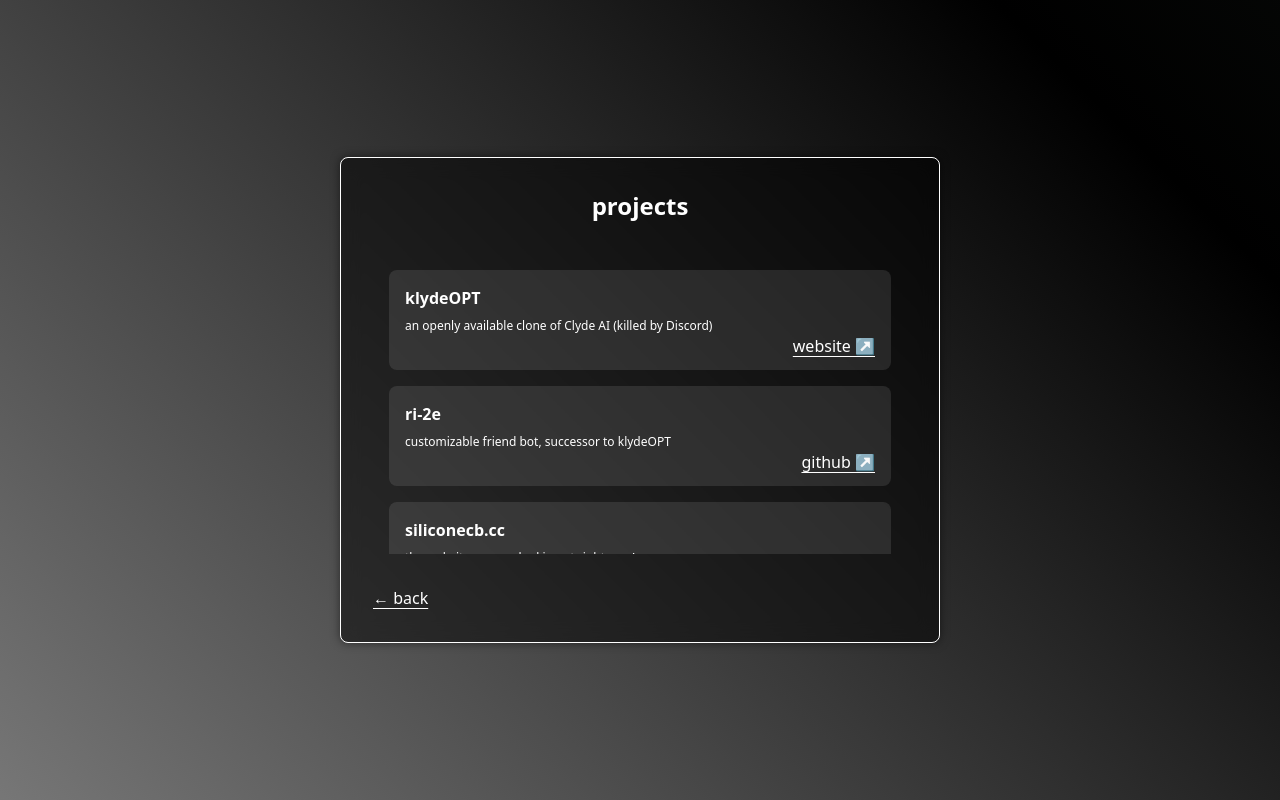
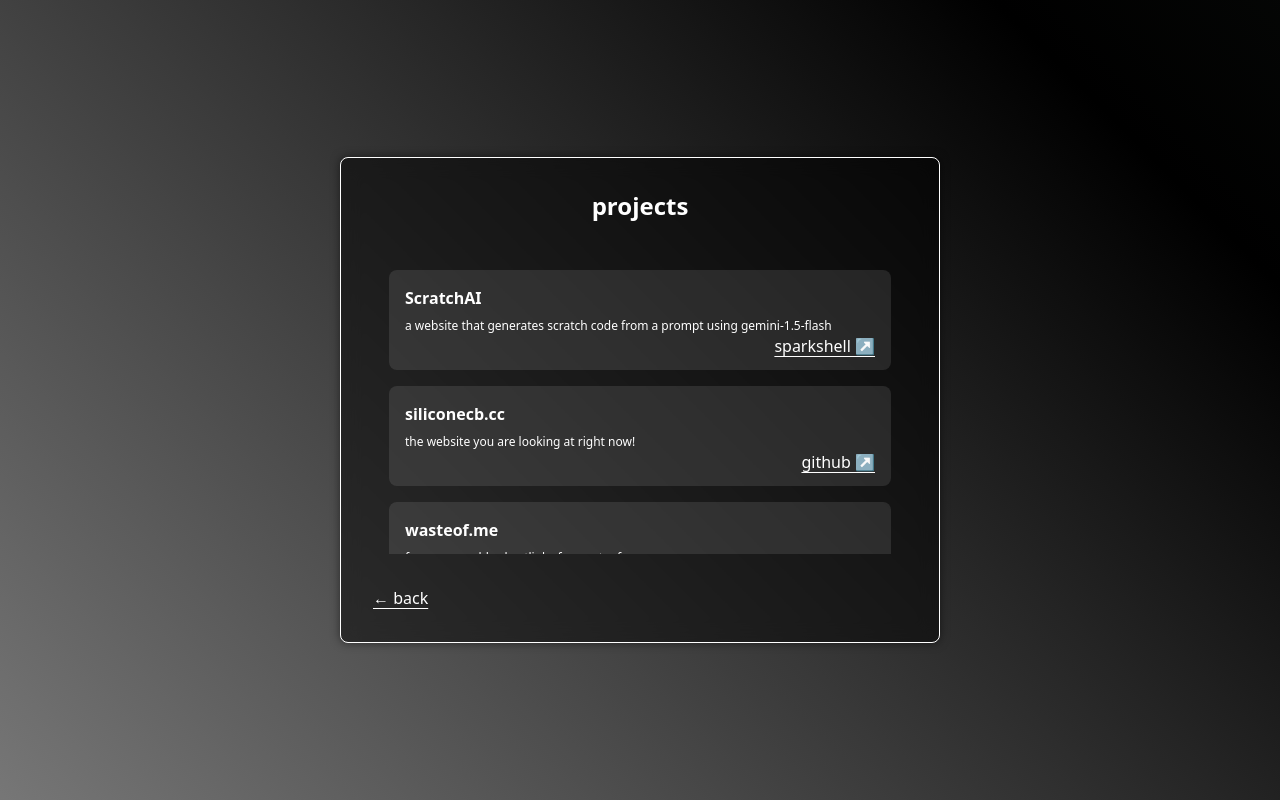
Before and after one commit to silicone-fig/siliconecb.cc, a SvelteKit app: page /projects in a window 1280 px wide. Built offline with nearby package versions, Linux system fonts and the light colour scheme.

Commit message:
update projects
add scratchAI to projects page

@radeeyate sparkshell 🔥🔥

Signed-off-by: siliconeCB_ <me@siliconecb.cc>

```diff
--- a/src/routes/projects/+page.svelte
+++ b/src/routes/projects/+page.svelte
@@ -1,16 +1,10 @@
 <script>
   let projects = [
     {
-      title: "klydeOPT",
-      description: "an openly available clone of Clyde AI (killed by Discord)",
-      link: "https://klydeopt.onrender.com/killed-by-discord",
-      link_name: "website ↗",
-    },
-    {
-      title: "ri-2e",
-      description: "customizable friend bot, successor to klydeOPT",
-      link: "https://github.com/silicone-fig/ri-2e",
-      link_name: "github ↗",
+      title: "ScratchAI",
+      description: "a website that generates scratch code from a prompt using gemini-1.5-flash",
+      link: "https://sparkshell.dev/projects/siliconecb/66dca9c9b6fdd7804d4df3dd",
+      link_name: "SparkShell ↗",
     },
     {
       title: "siliconecb.cc",
@@ -23,6 +17,18 @@
       description: "free memorable shortlinks for wasteof.money",
       link: "https://wasteof.me",
       link_name: "website ↗",
+    },
+    {
+      title: "klydeOPT",
+      description: "an openly available clone of Clyde AI (killed by Discord)",
+      link: "https://klydeopt.onrender.com/killed-by-discord",
+      link_name: "website ↗",
+    },
+    {
+      title: "ri-2e",
+      description: "customizable friend bot, successor to klydeOPT",
+      link: "https://github.com/silicone-fig/ri-2e",
+      link_name: "github ↗",
     },
     //{ title: '(project title here)', description: '(description here)', link: 'https://example.com/', link_name: 'github ↗' },
   ];
```
